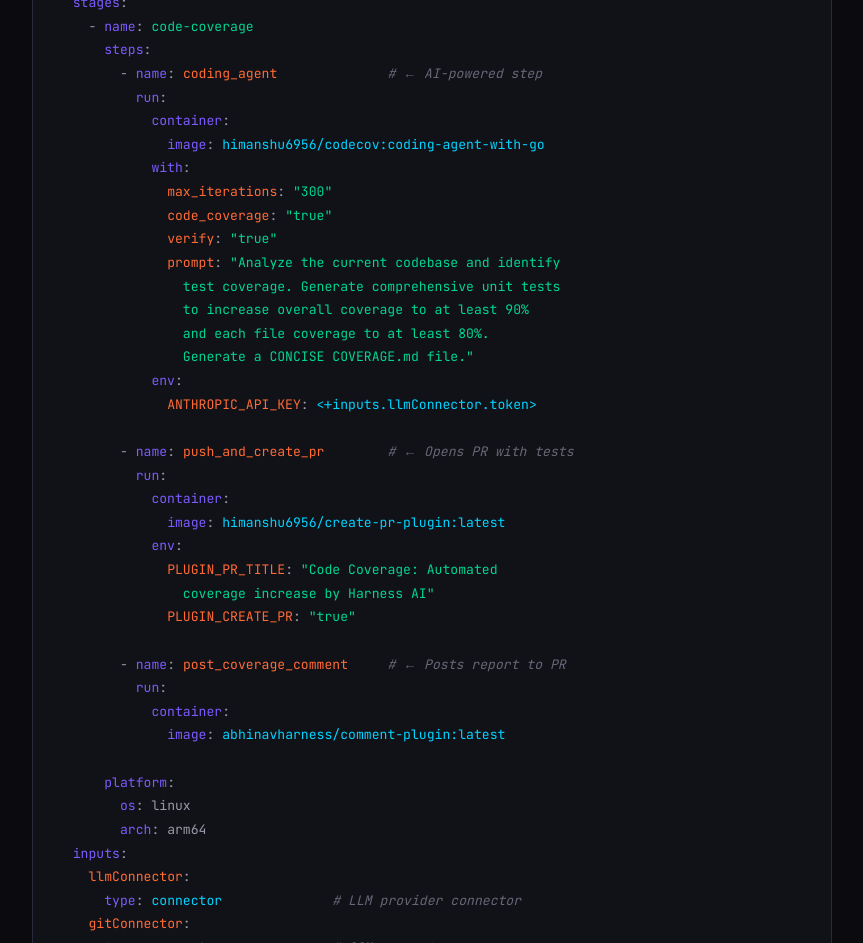
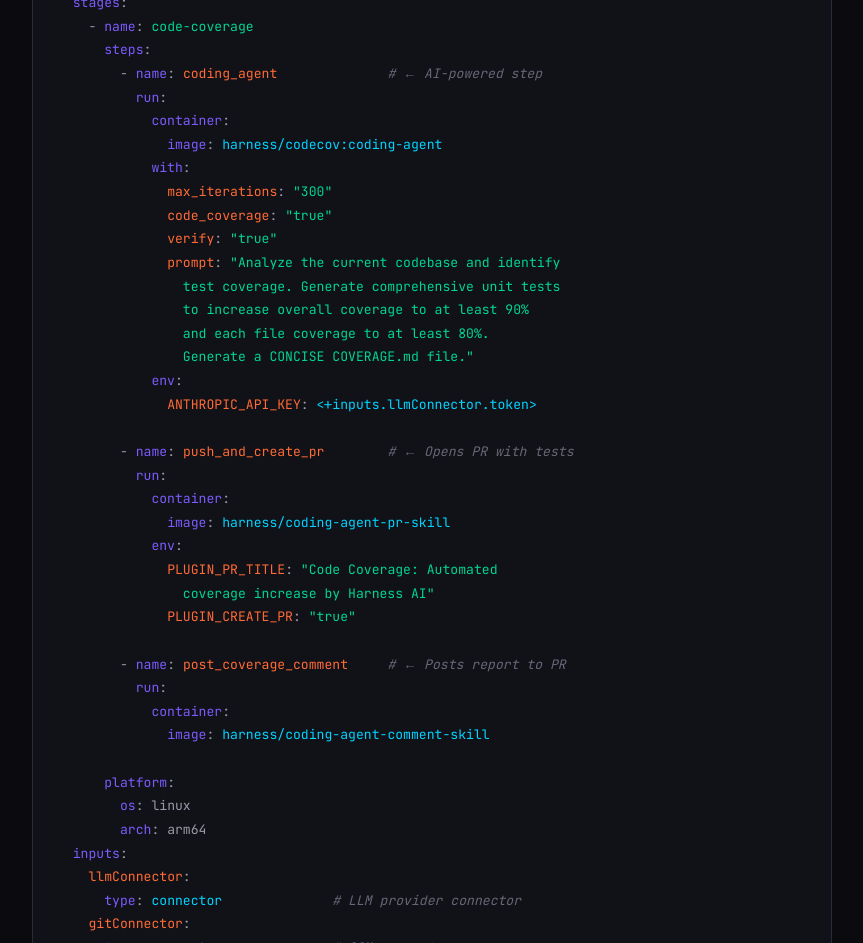
Before and after one commit to thisrohangupta/harness-agents-marketing, a Next.js app: page / in a window 1280 px wide. Shown: the part 1780-2723 px from the top of the page, without its empty margins (8-871 px from the left). Built offline with nearby package versions, Linux system fonts and the light colour scheme.

Commit message:
chore: rebrand container images to harness namespace
Update YAML code example to use branded image names:
- harness/codecov:coding-agent
- harness/coding-agent-pr-skill
- harness/coding-agent-comment-skill

Co-Authored-By: Claude Opus 4.6 <noreply@anthropic.com>

```diff
--- a/components/overview-section.tsx
+++ b/components/overview-section.tsx
@@ -86,7 +86,7 @@ function codeContent() {
       {'        '}- <span className="text-[var(--accent-purple)]">name</span>: <span className="text-[var(--accent-orange)]">coding_agent</span>              <span className="text-[var(--text-muted)] italic">{'# \u2190 AI-powered step'}</span>{'\n'}
       {'          '}<span className="text-[var(--accent-purple)]">run</span>:{'\n'}
       {'            '}<span className="text-[var(--accent-purple)]">container</span>:{'\n'}
-      {'              '}<span className="text-[var(--accent-purple)]">image</span>: <span className="text-[var(--accent-cyan)]">himanshu6956/codecov:coding-agent-with-go</span>{'\n'}
+      {'              '}<span className="text-[var(--accent-purple)]">image</span>: <span className="text-[var(--accent-cyan)]">harness/codecov:coding-agent</span>{'\n'}
       {'            '}<span className="text-[var(--accent-purple)]">with</span>:{'\n'}
       {'              '}<span className="text-[var(--accent-orange)]">max_iterations</span>: <span className="text-[var(--accent-green)]">{'"300"'}</span>{'\n'}
       {'              '}<span className="text-[var(--accent-orange)]">code_coverage</span>: <span className="text-[var(--accent-green)]">{'"true"'}</span>{'\n'}
@@ -102,7 +102,7 @@ function codeContent() {
       {'        '}- <span className="text-[var(--accent-purple)]">name</span>: <span className="text-[var(--accent-orange)]">push_and_create_pr</span>        <span className="text-[var(--text-muted)] italic">{'# \u2190 Opens PR with tests'}</span>{'\n'}
       {'          '}<span className="text-[var(--accent-purple)]">run</span>:{'\n'}
       {'            '}<span className="text-[var(--accent-purple)]">container</span>:{'\n'}
-      {'              '}<span className="text-[var(--accent-purple)]">image</span>: <span className="text-[var(--accent-cyan)]">himanshu6956/create-pr-plugin:latest</span>{'\n'}
+      {'              '}<span className="text-[var(--accent-purple)]">image</span>: <span className="text-[var(--accent-cyan)]">harness/coding-agent-pr-skill</span>{'\n'}
       {'            '}<span className="text-[var(--accent-purple)]">env</span>:{'\n'}
       {'              '}<span className="text-[var(--accent-orange)]">PLUGIN_PR_TITLE</span>: <span className="text-[var(--accent-green)]">{'"Code Coverage: Automated'}</span>{'\n'}
       {'                '}<span className="text-[var(--accent-green)]">{'coverage increase by Harness AI"'}</span>{'\n'}
@@ -111,7 +111,7 @@ function codeContent() {
       {'        '}- <span className="text-[var(--accent-purple)]">name</span>: <span className="text-[var(--accent-orange)]">post_coverage_comment</span>     <span className="text-[var(--text-muted)] italic">{'# \u2190 Posts report to PR'}</span>{'\n'}
       {'          '}<span className="text-[var(--accent-purple)]">run</span>:{'\n'}
       {'            '}<span className="text-[var(--accent-purple)]">container</span>:{'\n'}
-      {'              '}<span className="text-[var(--accent-purple)]">image</span>: <span className="text-[var(--accent-cyan)]">abhinavharness/comment-plugin:latest</span>{'\n'}
+      {'              '}<span className="text-[var(--accent-purple)]">image</span>: <span className="text-[var(--accent-cyan)]">harness/coding-agent-comment-skill</span>{'\n'}
       {'\n'}
       {'      '}<span className="text-[var(--accent-purple)]">platform</span>:{'\n'}
       {'        '}<span className="text-[var(--accent-purple)]">os</span>: linux{'\n'}
```
